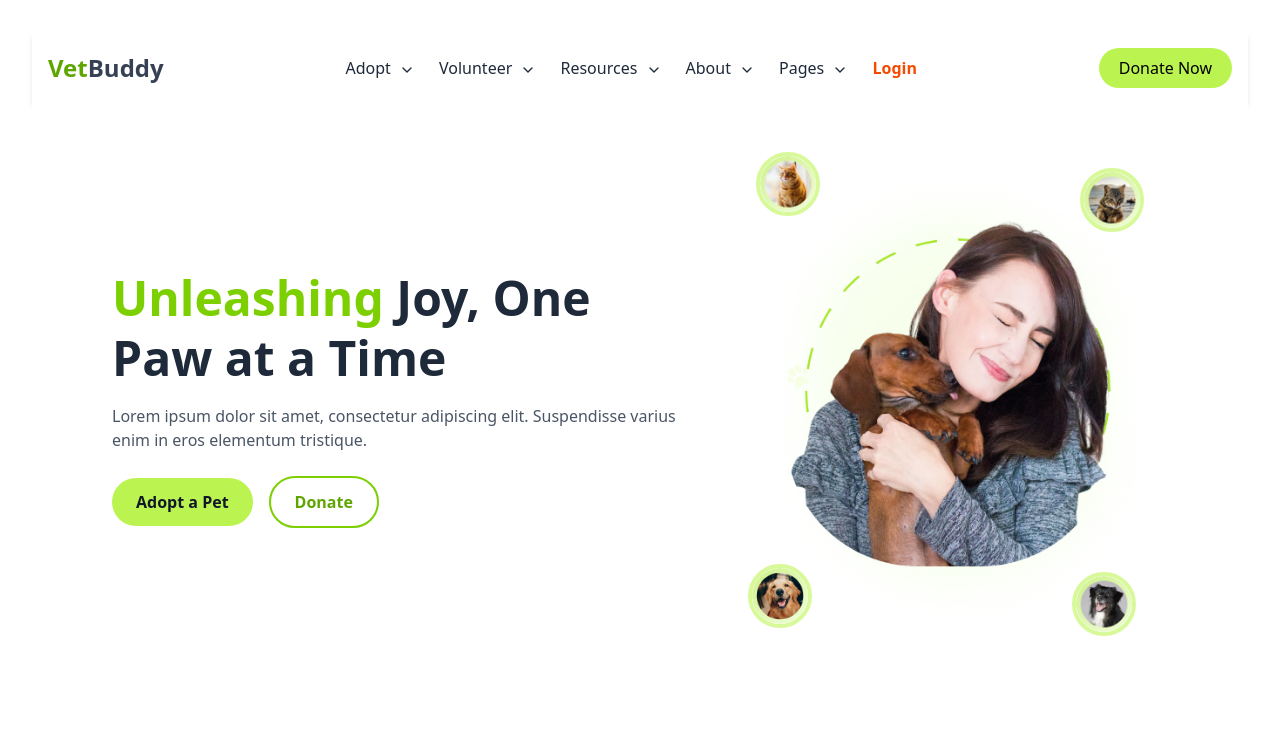
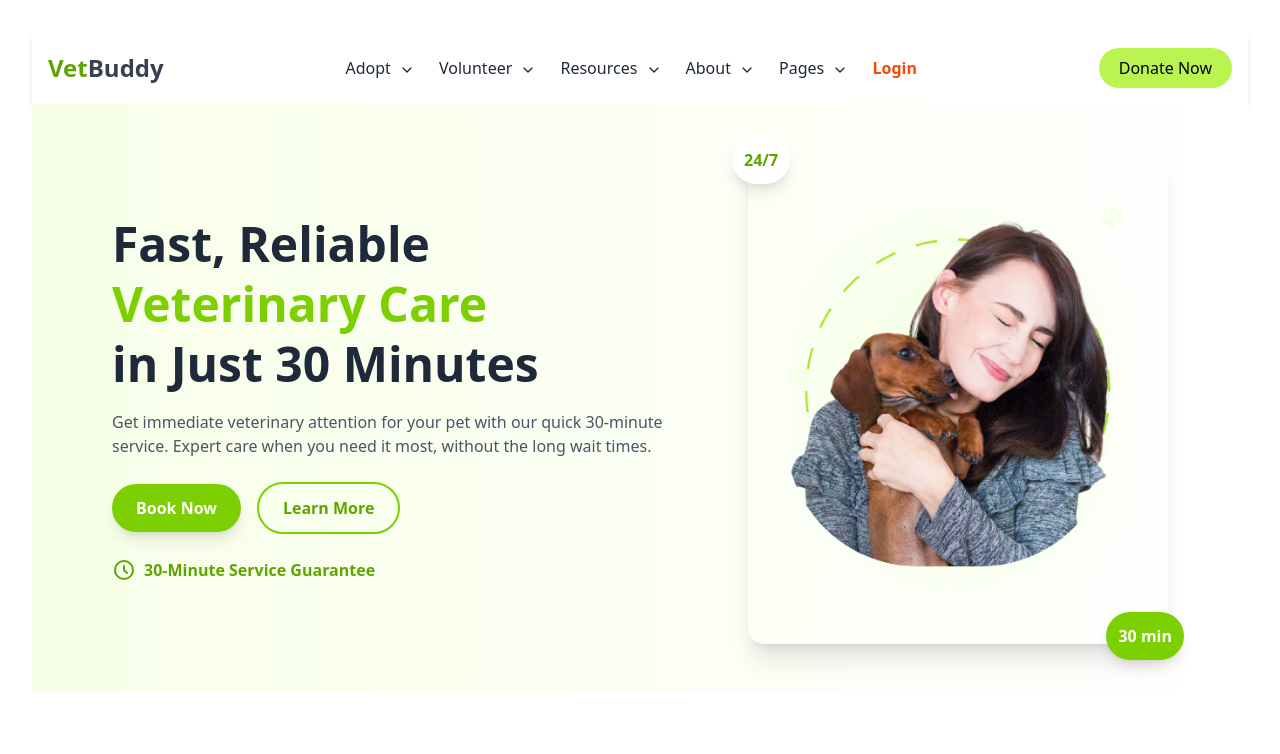
Before and after one commit to viveka941/Vetbuddy_service, a React (Vite) app in the folder frontend/: page / in a window 1280 px wide. Shown: the top 754 px of the page. Built offline with nearby package versions, Linux system fonts and the light colour scheme.

Commit message:
hero-new

```diff
--- a/frontend/src/component/Hero.jsx
+++ b/frontend/src/component/Hero.jsx
@@ -2,24 +2,30 @@ import React from "react";
 
 const Hero = () => {
   return (
-    <section className="flex flex-col-reverse md:flex-row items-center justify-between px-6 md:px-20 py-12 bg-white">
+    <section className="flex flex-col-reverse md:flex-row items-center justify-between px-6 md:px-20 py-12 bg-gradient-to-r from-lime-50 to-white">
       {/* Left Content */}
       <div className="text-center md:text-left max-w-xl">
         <h1 className="text-4xl md:text-5xl font-bold leading-tight text-gray-800">
-          <span className="text-lime-500">Unleashing</span> Joy, One <br />
-          Paw at a Time
+          Fast, Reliable <span className="text-lime-500">Veterinary Care</span> <br />
+          in Just 30 Minutes
         </h1>
         <p className="text-gray-600 mt-4">
-          Lorem ipsum dolor sit amet, consectetur adipiscing elit. Suspendisse
-          varius enim in eros elementum tristique.
+          Get immediate veterinary attention for your pet with our quick 30-minute service.
+          Expert care when you need it most, without the long wait times.
         </p>
         <div className="mt-6 flex flex-col md:flex-row items-center justify-center md:justify-start gap-4">
-          <button className="bg-lime-300 hover:bg-lime-400 text-gray-900 font-semibold px-6 py-3 rounded-full transition">
-            Adopt a Pet
+          <button className="bg-lime-500 hover:bg-lime-600 text-white font-semibold px-6 py-3 rounded-full transition shadow-lg hover:shadow-xl">
+            Book Now
           </button>
           <button className="border-2 border-lime-500 text-lime-600 font-semibold px-6 py-3 rounded-full hover:bg-lime-50 transition">
-            Donate
+            Learn More
           </button>
+        </div>
+        <div className="mt-6 flex items-center justify-center md:justify-start gap-2 text-lime-600">
+          <svg xmlns="http://www.w3.org/2000/svg" className="h-6 w-6" fill="none" viewBox="0 0 24 24" stroke="currentColor">
+            <path strokeLinecap="round" strokeLinejoin="round" strokeWidth={2} d="M12 8v4l3 3m6-3a9 9 0 11-18 0 9 9 0 0118 0z" />
+          </svg>
+          <span className="font-semibold">30-Minute Service Guarantee</span>
         </div>
       </div>
 
@@ -27,30 +33,16 @@ const Hero = () => {
       <div className="relative mt-10 md:mt-0">
         <img
           src="/images/hero-main.webp"
-          alt="Hero"
-          className="w-[340px] md:w-[420px] rounded-full mx-auto"
+          alt="Veterinary Service"
+          className="w-[340px] md:w-[420px] rounded-2xl mx-auto shadow-xl"
         />
-        {/* Floating circles */}
-        <img
-          src="/images/pet1.webp"
-          alt="Pet 1"
-          className="absolute top-0 left-2 w-16 h-16 border-4 border-lime-200 rounded-full"
-        />
-        <img
-          src="/images/pet2.webp"
-          alt="Pet 2"
-          className="absolute bottom-4 left-0 w-16 h-16 border-4 border-lime-200 rounded-full"
-        />
-        <img
-          src="/images/pet3.webp"
-          alt="Pet 3"
-          className="absolute top-4 right-6 w-16 h-16 border-4 border-lime-200 rounded-full"
-        />
-        <img
-          src="/images/pet4.webp"
-          alt="Pet 4"
-          className="absolute bottom-2 right-8 w-16 h-16 border-4 border-lime-200 rounded-full"
-        />
+        {/* Floating badges */}
+        <div className="absolute -top-4 -left-4 bg-white p-3 rounded-full shadow-lg">
+          <span className="text-lime-600 font-bold">24/7</span>
+        </div>
+        <div className="absolute -bottom-4 -right-4 bg-lime-500 text-white p-3 rounded-full shadow-lg">
+          <span className="font-bold">30 min</span>
+        </div>
       </div>
     </section>
   );
```
